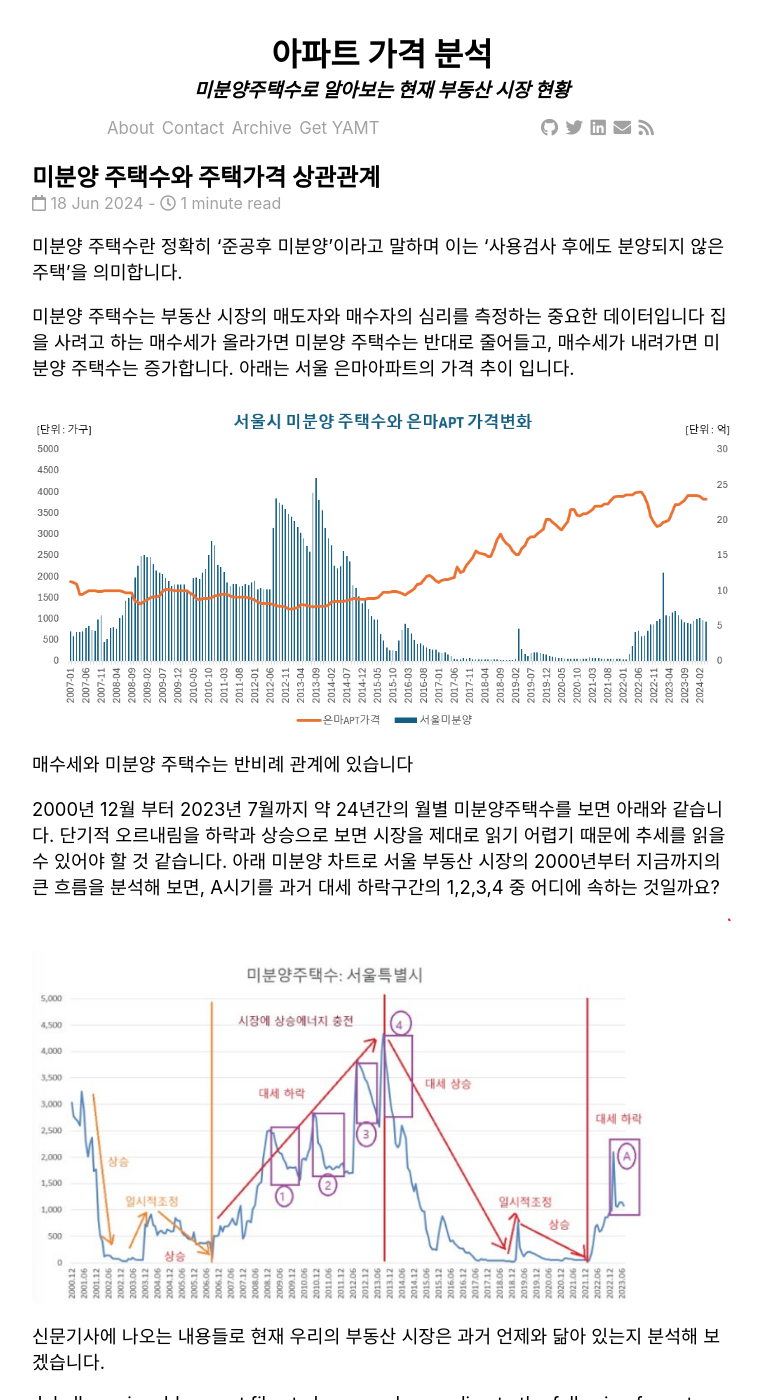
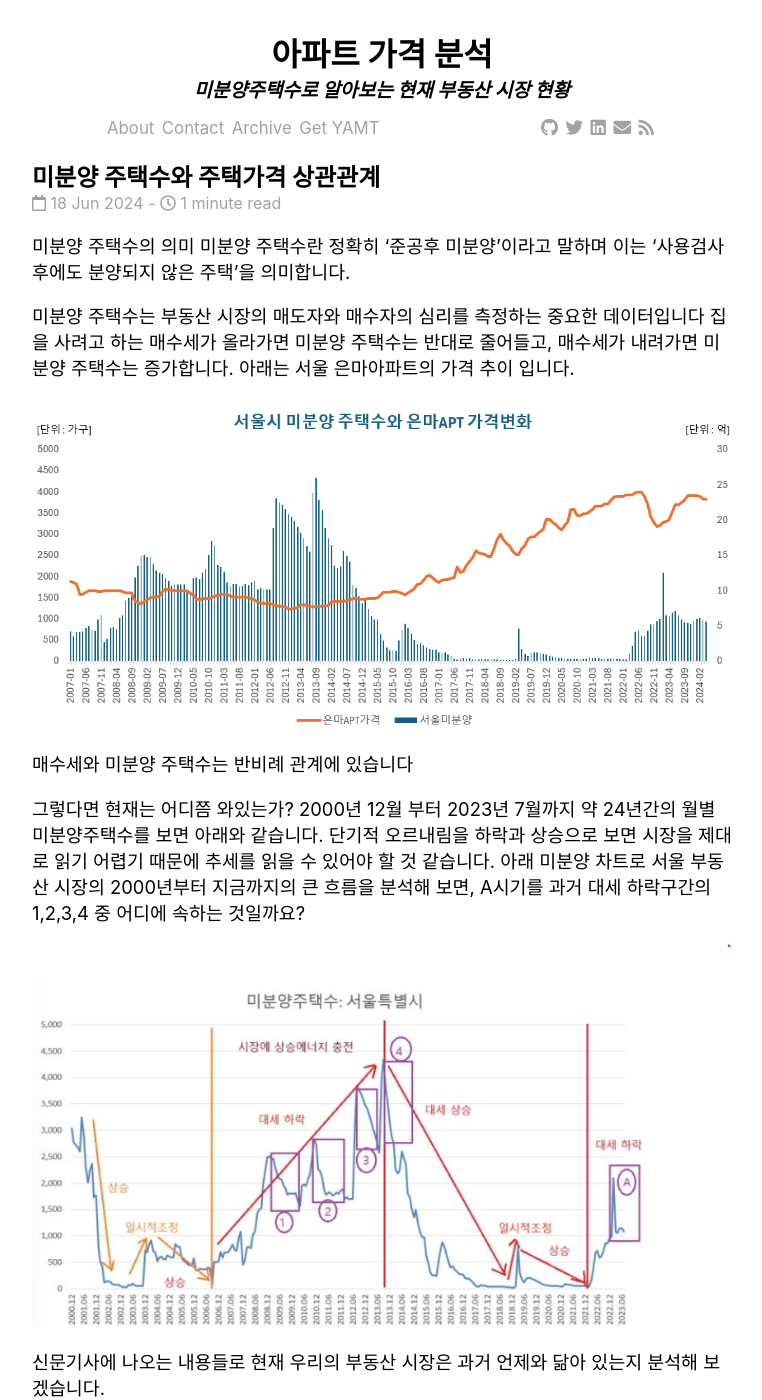
Before and after one commit to Timeleeh/skkufinal.github.io, a Jekyll site: the page built from _posts/2024-06-18-미분양 주택수와 주택가격 상관관계.md, in a window 1280 px wide and 1400 px high. Shown: the whole window, without its empty margins (258-1020 px from the left). Built offline with Jekyll 4.4.1, drawn with Linux system fonts in a browser that asks for light colours; nearby versions of some CDN libraries; comment, search, counter and statistics services are not loaded.

Commit message:
Update 2024-06-18-미분양 주택수와 주택가격 상관관계.md

```diff
--- a/_posts/2024-06-18-미분양 주택수와 주택가격 상관관계.md
+++ b/_posts/2024-06-18-미분양 주택수와 주택가격 상관관계.md
@@ -4,6 +4,7 @@ title:  "미분양 주택수와 주택가격 상관관계"
 date:   2024-06-18 18:40:39 +0900
 categories: jekyll update
 ---
+미분양 주택수의 의미
 미분양 주택수란 정확히 '준공후 미분양'이라고 말하며 이는 '사용검사 후에도 분양되지 않은 주택'을 의미합니다.
 
 미분양 주택수는 부동산 시장의 매도자와 매수자의 심리를 측정하는 중요한 데이터입니다
@@ -13,6 +14,7 @@ categories: jekyll update
 <img src = "/unma.png" width = "100%" height = "100%" >
 매수세와 미분양 주택수는 반비례 관계에 있습니다
 
+그렇다면 현재는 어디쯤 와있는가?
 2000년 12월 부터 2023년 7월까지 약 24년간의 월별 미분양주택수를 보면 아래와 같습니다.
 단기적 오르내림을 하락과 상승으로 보면 시장을 제대로 읽기 어렵기 때문에 추세를 읽을 수 있어야 할 것 같습니다.
 아래 미분양 차트로 서울 부동산 시장의 2000년부터 지금까지의 큰 흐름을 분석해 보면, A시기를 과거 대세 하락구간의 1,2,3,4 중 어디에 속하는 것일까요?
```
